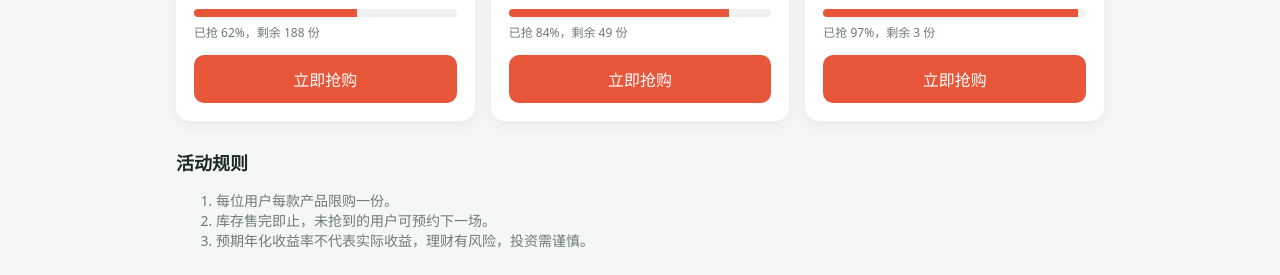
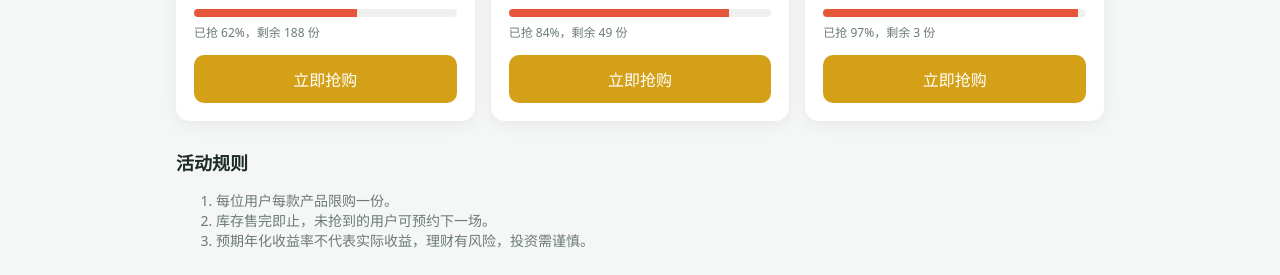
Before and after one commit to sa-bot888/superagent-demo, a plain HTML site: page index.html in a window 1280 px wide. Shown: the part 395-670 px from the top of the page. Drawn offline with Linux system fonts and the light colour scheme.

Commit message:
将“立即抢购”按钮背景色改为金色 #d4a017

```diff
--- a/style.css
+++ b/style.css
@@ -34,7 +34,7 @@ nav a.on { color: var(--brand); font-weight: 600; }
 .bar { height: 8px; background: #eef1f0; border-radius: 99px; overflow: hidden; }
 .bar i { display: block; height: 100%; background: var(--accent); }
 .stock { font-size: 12px; color: var(--muted); margin: 6px 0 14px; }
-.buy { width: 100%; padding: 12px; border: 0; border-radius: 10px; background: var(--accent); color: #fff; font-size: 16px; cursor: pointer; }
+.buy { width: 100%; padding: 12px; border: 0; border-radius: 10px; background: #d4a017; color: #fff; font-size: 16px; cursor: pointer; }
 .buy:disabled { background: #c9d1ce; cursor: not-allowed; }
 
 .rules { max-width: 960px; margin: 28px auto; padding: 0 16px; color: var(--muted); font-size: 14px; }
```
